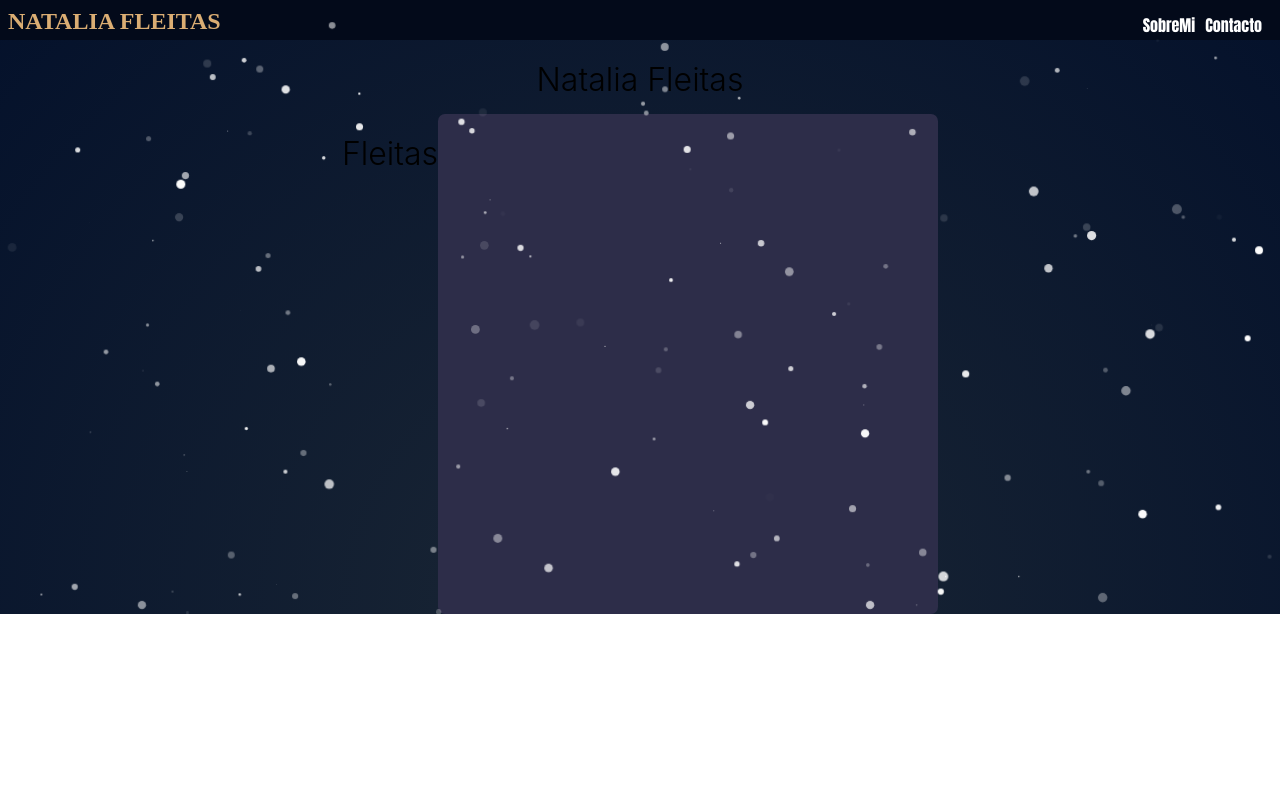
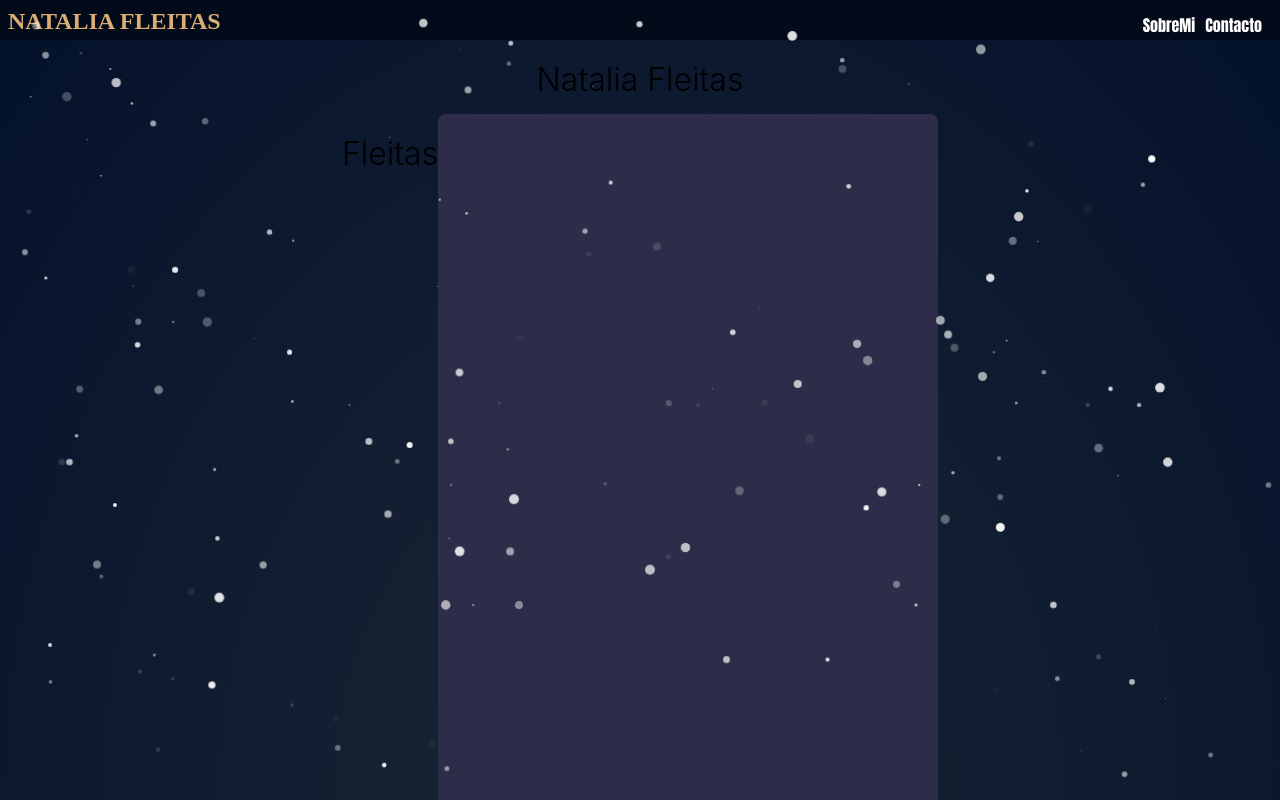
Before and after one commit to nataliafleitas/paginapersonalnati, a React (Create React App) app: page / in a window 1280 px wide. Built offline with nearby package versions, Linux system fonts and the light colour scheme.

Commit message:
Trate de poner fixed

```diff
--- a/src/component/galeria1/galeria.css
+++ b/src/component/galeria1/galeria.css
@@ -9,7 +9,7 @@ h1{
 
 .imagen{
     width: 500px;
-    height: 500px;
+    height: 2000px;
     background-color:rgb(45, 45, 73);
     border-radius: 7px;
 
--- a/src/component/index.js
+++ b/src/component/index.js
@@ -8,7 +8,7 @@ class Fondo extends React.Component{
     render(){
       return(
         <div className={style.container}>
-          <section>
+          <section className={style.fixed}>
           <div className={style.snow}></div>
           <div className={style.snow}></div>
           <div className={style.snow}></div>
--- a/src/component/style.module.scss
+++ b/src/component/style.module.scss
@@ -1,9 +1,16 @@
+  .fixed{
+    position: fixed;
+  }
   .container{
     height:  100%;
     overflow-x: hidden;
     background: radial-gradient(ellipse at bottom, #1b2735 0%, rgb(4, 17, 43) 100%);
     filter: drop-shadow(0 0 10px white);
-
+    position: fixed;
+    top: 0;
+    right: 0;
+    left: 0;
+    bottom: 0;
   }
 
   @function random_range($min, $max) {
```
